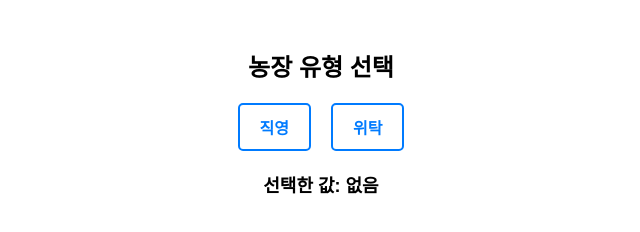
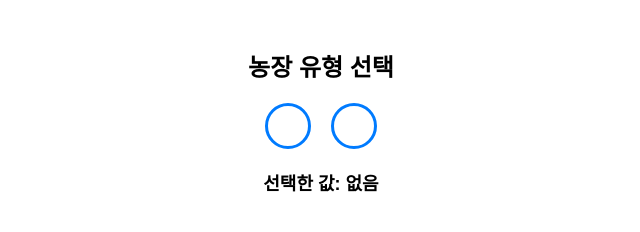
Before and after one commit to yunjaejang/TEMP2, a plain HTML site: page index.html in a window 1280 px wide. Shown: the whole page, without its empty margins (319-959 px from the left). Drawn offline with Linux system fonts and the light colour scheme.

Commit message:
Update index.html

```diff
--- a/index.html
+++ b/index.html
@@ -17,26 +17,36 @@
             gap: 20px;
         }
 
+        /* 기본 라디오 버튼 숨김 */
         input[type="radio"] {
             display: none;
         }
 
+        /* 원형 버튼 스타일 */
         label {
+            display: flex;
+            align-items: center;
+            justify-content: center;
+            width: 40px;
+            height: 40px;
+            border: 3px solid #007BFF;
+            border-radius: 50%;
             cursor: pointer;
-            padding: 10px 20px;
-            border: 2px solid #007BFF;
-            border-radius: 5px;
-            background-color: white;
-            color: #007BFF;
-            font-weight: bold;
             transition: all 0.3s ease-in-out;
+            position: relative;
         }
 
-        input[type="radio"]:checked + label {
+        /* 선택된 경우 원 안을 채움 */
+        input[type="radio"]:checked + label::after {
+            content: "";
+            width: 20px;
+            height: 20px;
             background-color: #007BFF;
-            color: white;
+            border-radius: 50%;
+            position: absolute;
         }
 
+        /* 선택한 값 표시 */
         #selected-value {
             margin-top: 20px;
             font-size: 18px;
@@ -50,10 +60,10 @@
 
     <div class="radio-group">
         <input type="radio" id="direct" name="farmtype" value="직영">
-        <label for="direct">직영</label>
+        <label for="direct"></label>
 
         <input type="radio" id="consignment" name="farmtype" value="위탁">
-        <label for="consignment">위탁</label>
+        <label for="consignment"></label>
     </div>
 
     <div id="selected-value">선택한 값: 없음</div>
```
